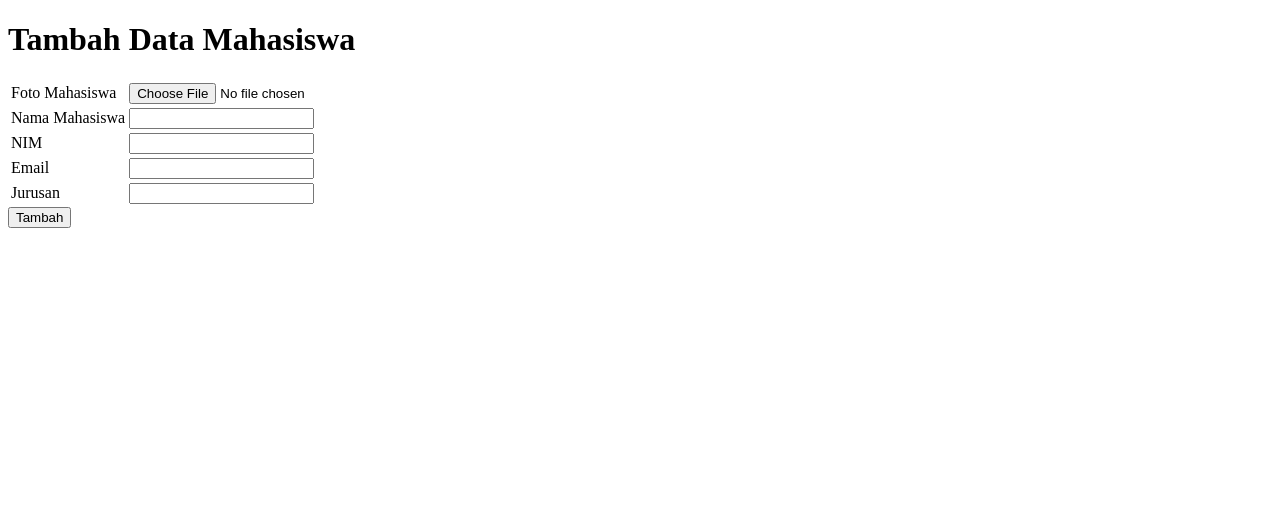
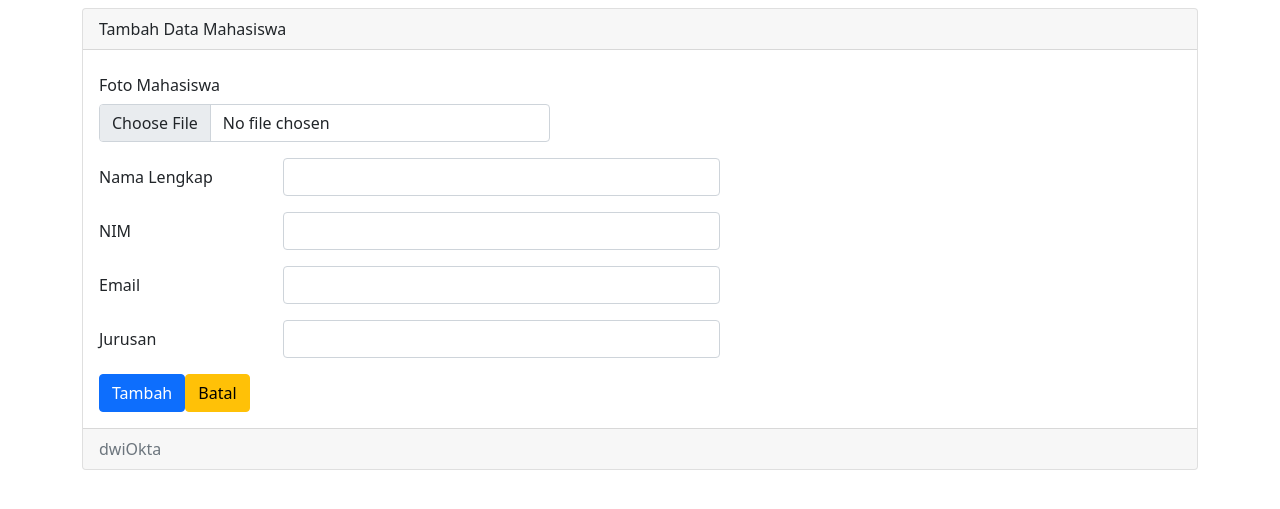
Before and after one commit to dwiktvnt/phpdasar, a PHP site: page /tambah.php in a window 1280 px wide. Shown: the top 509 px of the page. Run offline with PHP 8.4, Linux system fonts and the light colour scheme; the visitor is signed in with stand-in values (Sample User, id 1).

Commit message:
Menambahkan pagination dan memperbaiki tampilan

```diff
--- a/tambah.php
+++ b/tambah.php
@@ -33,40 +33,59 @@ if (isset($_POST["submit"])) {
     <meta charset="UTF-8">
     <meta http-equiv="X-UA-Compatible" content="IE=edge">
     <meta name="viewport" content="width=device-width, initial-scale=1.0">
+    <link href="https://cdn.jsdelivr.net/npm/bootstrap@5.1.3/dist/css/bootstrap.min.css" rel="stylesheet" integrity="sha384-1BmE4kWBq78iYhFldvKuhfTAU6auU8tT94WrHftjDbrCEXSU1oBoqyl2QvZ6jIW3" crossorigin="anonymous">
     <title>Tambah Mahasiswa</title>
 </head>
 
 <body>
-    <h1>Tambah Data Mahasiswa</h1>
-
-    <form action="" method="post" enctype="multipart/form-data">
-        <table border="0">
-            <tr>
-                <td>Foto Mahasiswa</td>
-                <td><input type="file" name="foto"></td>
-            </tr>
-            <tr>
-                <td>Nama Mahasiswa</td>
-                <td><input type="text" name="nama" required></td>
-            </tr>
-            <tr>
-                <td>NIM</td>
-                <td><input type="text" name="nim" required></td>
-            </tr>
-            <tr>
-                <td>Email</td>
-                <td><input type="text" name="email" required></td>
-            </tr>
-            <tr>
-                <td>Jurusan</td>
-                <td><input type="text" name="jurusan"></td>
-            </tr>
-        </table>
-        <button type="submit" name="submit">Tambah</button>
-
-
-
-    </form>
+    <div class="container">
+        <div class="card mt-2">
+            <div class="card-header">
+                Tambah Data Mahasiswa
+            </div>
+            <div class="card-body">
+                <form action="" method="post" enctype="multipart/form-data">
+                    <div class="mb-3">
+                        <label for="foto" class="col-sm-2 col-form-label">Foto Mahasiswa</label>
+                        <div class="col-sm-5">
+                            <input class="form-control" type="file" id="foto" name="foto">
+                        </div>
+                    </div>
+                    <div class="mb-3 row">
+                        <label for="nama" class="col-sm-2 col-form-label">Nama Lengkap</label>
+                        <div class="col-sm-5">
+                            <input type="text" class="form-control" id="nama" name="nama">
+                        </div>
+                    </div>
+                    <div class="mb-3 row">
+                        <label for="nim" class="col-sm-2 col-form-label">NIM</label>
+                        <div class="col-sm-5">
+                            <input type="text" class="form-control" id="nim" name="nim">
+                        </div>
+                    </div>
+                    <div class="mb-3 row">
+                        <label for="email" class="col-sm-2 col-form-label">Email</label>
+                        <div class="col-sm-5">
+                            <input type="text" class="form-control" id="email" name="email">
+                        </div>
+                    </div>
+                    <div class="mb-3 row">
+                        <label for="jurusan" class="col-sm-2 col-form-label">Jurusan</label>
+                        <div class="col-sm-5">
+                            <input type="text" class="form-control" id="jurusan" name="jurusan">
+                        </div>
+                    </div>
+                    <div class="d-flex">
+                        <button class="btn btn-primary" type="submit" name="submit">Tambah</button><br>
+                        <a href="index.php" class="btn btn-warning">Batal</a>
+                    </div>
+                </form>
+            </div>
+            <div class="card-footer text-muted">
+                dwiOkta
+            </div>
+        </div>
+    </div>
 </body>
 
 </html>
```
Also changed, not shown: index.php (+65 -8 lines), ubah.php (+51 -31 lines), img/62357c1835a64.png (added), img/623889eb0097d.png (added).
